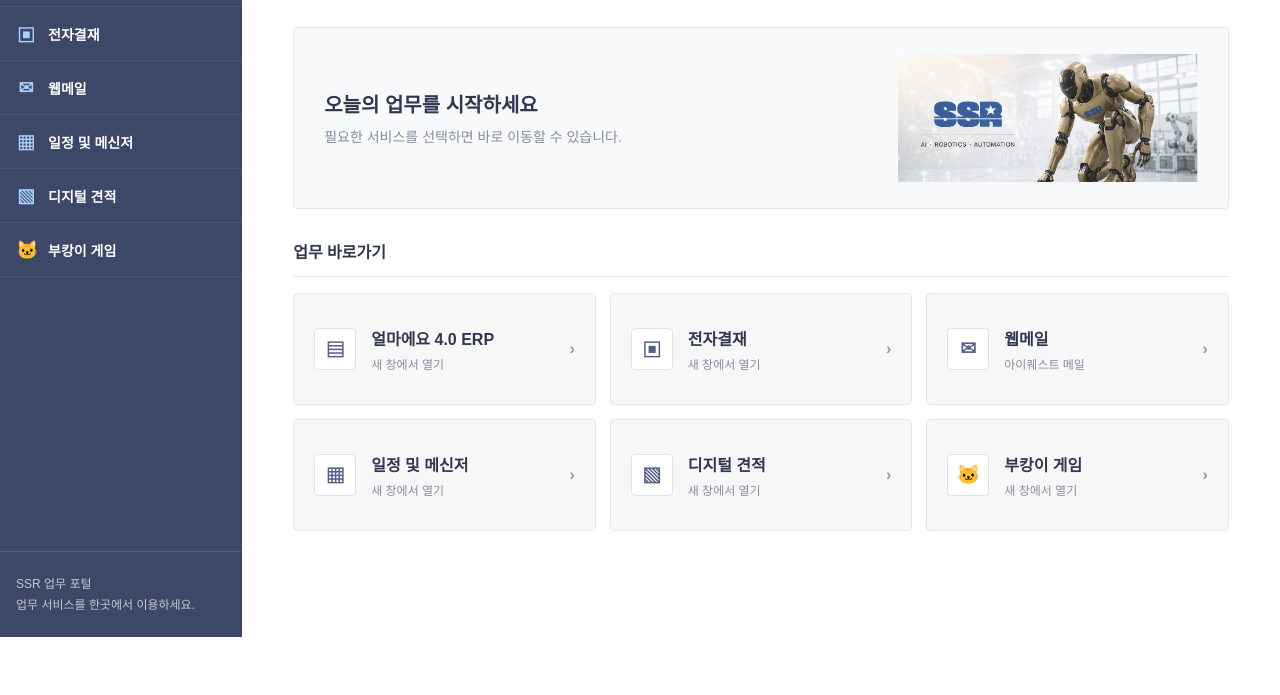
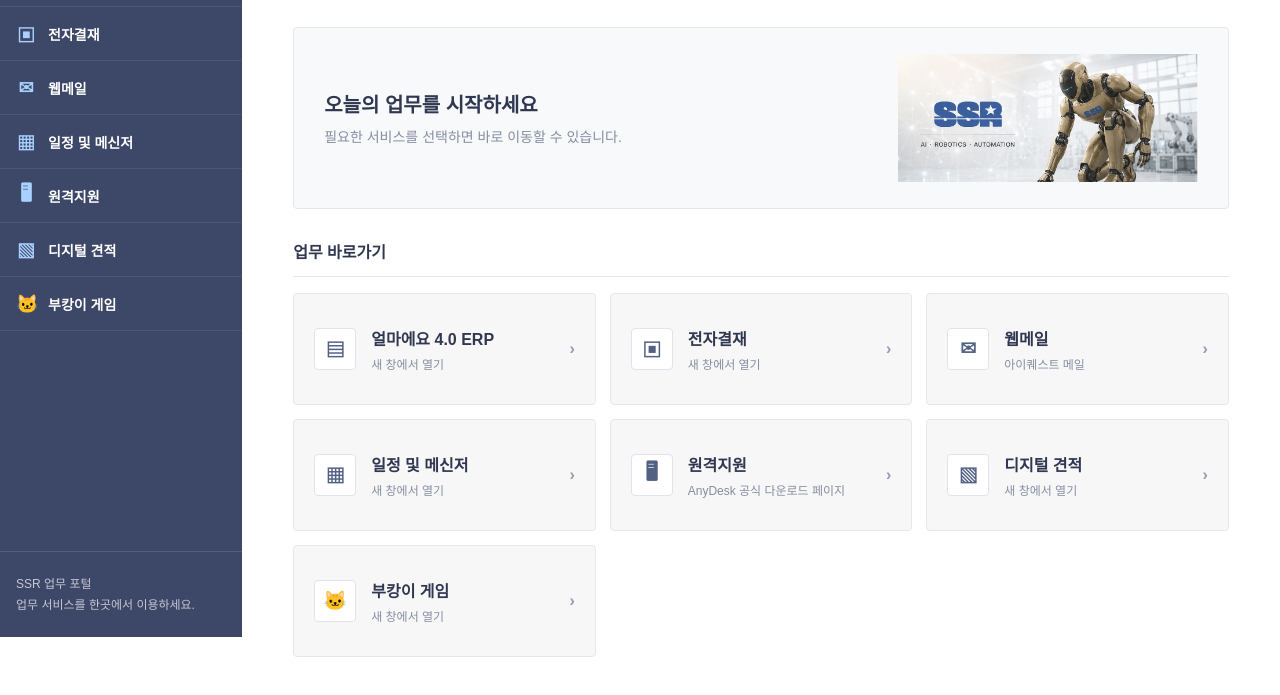
Before and after one commit to zzins4683/main, a plain HTML site: page public/index.html in a window 1280 px wide. Shown: the part 163-858 px from the top of the page. Before the commit the page ends 800 px from the top, so only its background shows below. Drawn offline with Linux system fonts and the light colour scheme.

Commit message:
Add remote support shortcut

```diff
--- a/public/index.html
+++ b/public/index.html
@@ -616,6 +616,7 @@
       <a class="portal-side-link" href="https://works365.co.kr/view/login" target="_blank" rel="noopener noreferrer"><span aria-hidden="true">▣</span>전자결재</a>
       <a class="portal-side-link" href="https://office.iquest.co.kr/account/login.do"><span aria-hidden="true">✉</span>웹메일</a>
       <a class="portal-side-link" href="https://naver.worksmobile.com/" target="_blank" rel="noopener noreferrer"><span aria-hidden="true">▦</span>일정 및 메신저</a>
+      <a class="portal-side-link" href="https://anydesk.com/ko/downloads/windows" target="_blank" rel="noopener noreferrer"><span aria-hidden="true">🖥</span>원격지원</a>
       <a class="portal-side-link" href="/quote/" target="_blank" rel="noopener noreferrer"><span aria-hidden="true">▧</span>디지털 견적</a>
       <a class="portal-side-link" href="/bukangi/" target="_blank" rel="noopener noreferrer"><span aria-hidden="true">🐱</span>부캉이 게임</a>
       <div class="portal-side-foot">SSR 업무 포털<br>업무 서비스를 한곳에서 이용하세요.</div>
@@ -657,6 +658,11 @@
             <span class="cta-label">일정 및 메신저<small>새 창에서 열기</small></span>
             <span class="cta-arrow" aria-hidden="true">›</span>
           </a>
+          <a class="cta" href="https://anydesk.com/ko/downloads/windows" target="_blank" rel="noopener noreferrer">
+            <span class="cta-icon" aria-hidden="true">🖥</span>
+            <span class="cta-label">원격지원<small>AnyDesk 공식 다운로드 페이지</small></span>
+            <span class="cta-arrow" aria-hidden="true">›</span>
+          </a>
           <a class="cta" href="/quote/" target="_blank" rel="noopener noreferrer">
             <span class="cta-icon" aria-hidden="true">▧</span>
             <span class="cta-label">디지털 견적<small>새 창에서 열기</small></span>
```
